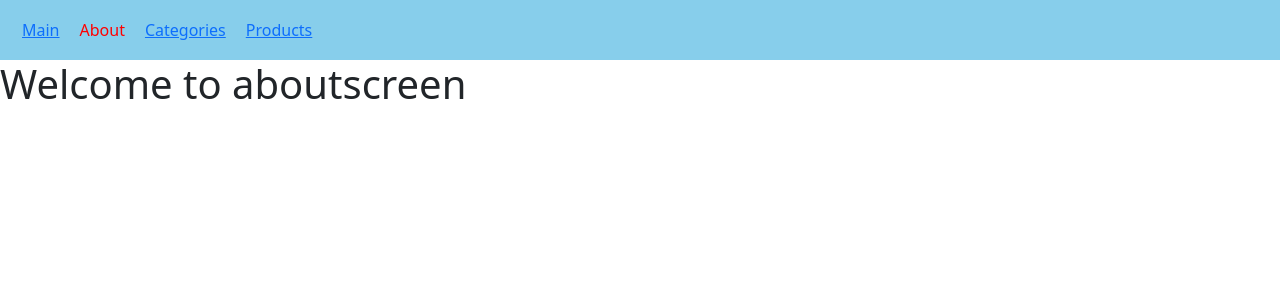
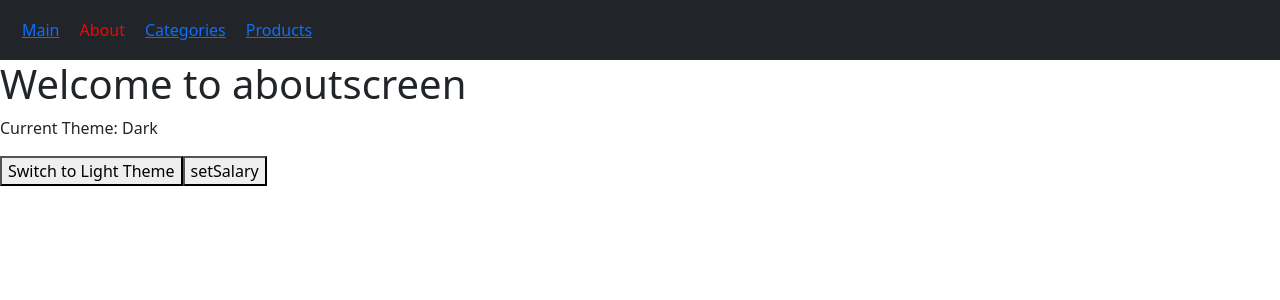
Before and after one commit to silpakammara99/react_work, a React (Vite) app: page /about in a window 1280 px wide. Shown: the top 300 px of the page. Built offline with nearby package versions, Linux system fonts and the light colour scheme.

Commit message:
context API

```diff
--- a/src/componets creation/navbar/Navigationbar.jsx
+++ b/src/componets creation/navbar/Navigationbar.jsx
@@ -1,17 +1,19 @@
 import { Link, NavLink } from "react-router-dom"
 import "./navBar.css"
+import { useContext } from "react"
+import { UserDetails } from "../navigations/navigationstack"
 
 
 export const NavigationBar=()=>{
 
-
+const theme=useContext(UserDetails)
 
     const liStyle={
         margin:"10px",
 
     }
     return(
-        <nav className="navbar navbar-expand-sm navbar-light" style={{ backgroundColor: 'skyblue' }}>
+        <nav className={`navbar navbar-expand-sm bg-${theme.darkTheme ? "dark":"light"} navbar-${theme.darkTheme ? "dark":"light"}`}>
   <div className="container-fluid">
     <ul className="navbar-nav">
       <li className="nav-item" style={liStyle}>
--- a/src/componets creation/navigations/navigationstack.jsx
+++ b/src/componets creation/navigations/navigationstack.jsx
@@ -8,11 +8,42 @@ import JewelleryScreen from "../screens/jewelleryscreen";
 import ElectronicScreen from "../screens/electronicscreen";
 import ProductScreen from "../screens/productscreen";
 import ProductDetails from "../screens/product-detail-screen";
+import { createContext, useState } from "react";
+
+export const UserDetails = createContext();
 
 export const NavigationStack = () => {
+  const [username, setUserName] = useState("ram");
+  const [isDark, setIsDark] = useState(true);
+  const[salary,setSalary]=useState(10000)
+
+  const themeHandler = () => {
+    setIsDark(!isDark);
+  };
+
+  const salaryHandler=()=>{
+    setSalary(salary+1000)
+  }
+
+
+  const object={
+
+
+      username: "ram",
+      darkTheme: isDark,
+      salary: salary,
+      handler: themeHandler,
+      salaryHandler
+
+  }
+
   return (
+    <UserDetails.Provider
+      value={object}
+    >
       <>
         <NavigationBar />
+
         {true ? (
           <Routes>
             <Route path="/" element={<HomeScreen />} />
@@ -25,9 +56,8 @@ export const NavigationStack = () => {
               <Route path="electronics" element={<ElectronicScreen />}></Route>
             </Route>
 
-          <Route path="products" element={<ProductScreen/>}/>
-        <Route path="products/:productId" element={<ProductDetails/>}/>
-
+            <Route path="products" element={<ProductScreen />} />
+            <Route path="products/:productId" element={<ProductDetails />} />
           </Routes>
         ) : (
           <Routes>
@@ -35,5 +65,6 @@ export const NavigationStack = () => {
           </Routes>
         )}
       </>
+    </UserDetails.Provider>
   );
 };
--- a/src/componets creation/screens/aboutscreen.jsx
+++ b/src/componets creation/screens/aboutscreen.jsx
@@ -1,4 +1,7 @@
 // import { NavigationBar } from "../navbar/Navigationbar"
+
+import { useContext } from "react"
+import { UserDetails } from "../navigations/navigationstack"
 
 
 
@@ -7,10 +10,24 @@
 
 const AboutScreen=()=>{
 
+    const themechanger=useContext(UserDetails)
+
+    const changeHandler=()=>{
+       themechanger.handler()
+    }
+
+    const changeSalary=()=>{
+        themechanger.salaryHandler()
+    }
+
+
     return(
         <>
 
        <h1>Welcome to aboutscreen</h1>
+       <p>Current Theme: {themechanger.darkTheme ? "Dark" : "Light"}</p>
+       <button onClick={changeHandler}> Switch to {themechanger.darkTheme ? "Light" : "Dark"} Theme</button>
+       <button onClick={changeSalary}>setSalary</button>
         </>
     )
 }
--- a/src/componets creation/screens/homescreen.jsx
+++ b/src/componets creation/screens/homescreen.jsx
@@ -1,4 +1,6 @@
+import { useContext } from "react"
 import { UseEffectExample } from "../hooks/useEffect hook/useEffect"
+import { UserDetails } from "../navigations/navigationstack"
 // import { NavigationBar } from "../navbar/Navigationbar"
 
 
@@ -7,11 +9,14 @@ import { UseEffectExample } from "../hooks/useEffect hook/useEffect"
 
 
 const HomeScreen=()=>{
+const {salaryHandler,salary}=useContext(UserDetails)
+
 
     return(
         <>
         {/* <NavigationBar/> */}
        <h1>Welcome to homescreen</h1>
+       <h2>The salary of the person{salary}</h2>
        <UseEffectExample/>
         </>
     )
--- a/src/componets creation/screens/productscreen.jsx
+++ b/src/componets creation/screens/productscreen.jsx
@@ -1,48 +1,43 @@
+import axios from "axios";
+import React, { useContext, useEffect, useState } from "react";
+import { Link } from "react-router-dom";
+import { UserDetails } from "../navigations/navigationstack";
 
 
+const ProductScreen = () => {
+const globalData=useContext(UserDetails)
+console.log(globalData)
 
-import axios from 'axios'
-import React, { useEffect, useState } from 'react'
-import { Link } from 'react-router-dom';
+  const [products, setProducts] = useState([]);
 
-const ProductScreen = () => {
-    const[products,setProducts]=useState([])
-
-
-    useEffect(()=>{
-fetchData()
-
-
-    },[])
-    const fetchData=async()=>{
-        const response=await axios.get('https://fakestoreapi.com/products')
-   if(response.status==200){
-    setProducts(response.data)
-   }
-
-
+  useEffect(() => {
+    fetchData();
+  }, []);
+  const fetchData = async () => {
+    const response = await axios.get("https://fakestoreapi.com/products");
+    if (response.status == 200) {
+      setProducts(response.data);
     }
-
-
+  };
 
   return (
     <div>
+      <h1>welcome {globalData.name}</h1>
       <h2>list of products</h2>
-      {
-        products.length>0 &&<>
-        {
-            products.map(each=>
+      {products.length > 0 && (
+        <>
+          {products.map((each) => (
             <>
-                <h4>{each.title}</h4>
-                <button><Link to={`${each.id}`}>view product</Link></button>
+              <h4>{each.title}</h4>
+              <button>
+                <Link to={`${each.id}`}>view product</Link>
+              </button>
             </>
-            )
+          ))}
+        </>
+      )}
+    </div>
+  );
+};
 
-        }
-        </>
-      }
-    </div>
-  )
-}
-
-export default ProductScreen
+export default ProductScreen;
```
Lines whose indentation alone changed are shown as unchanged.
